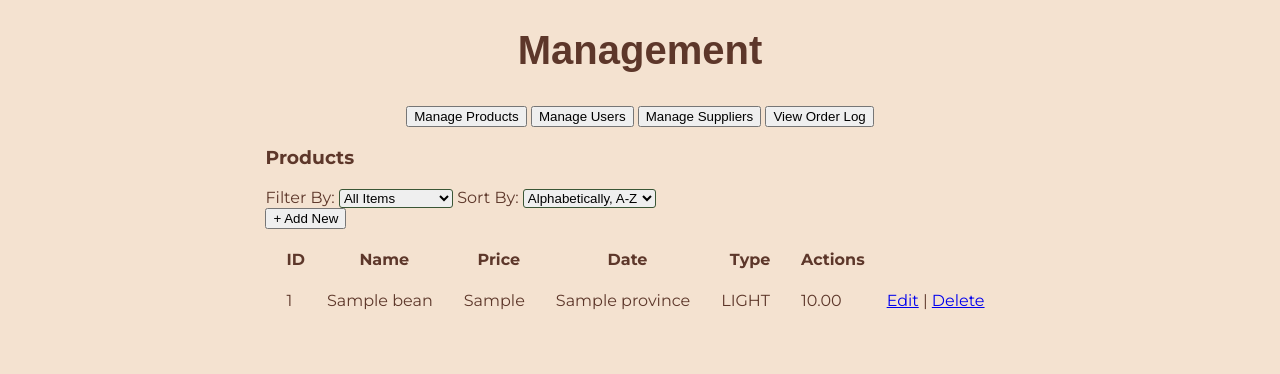
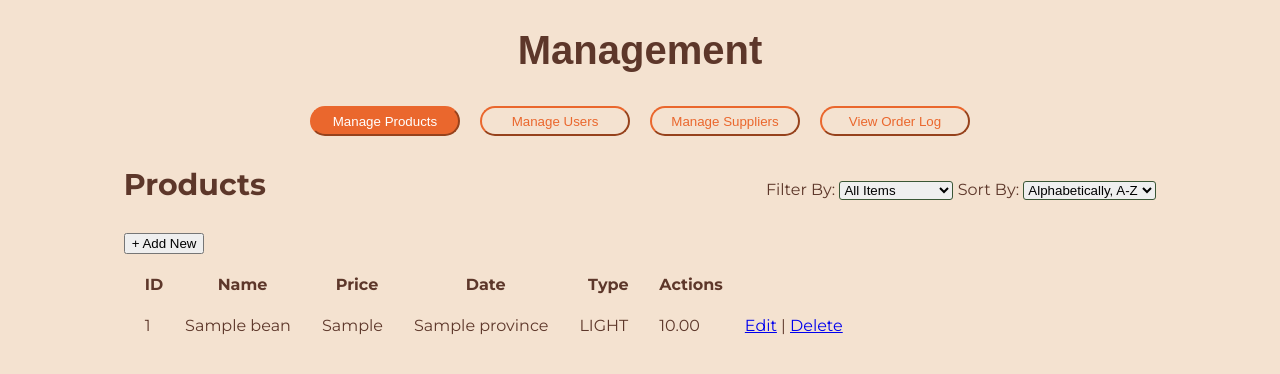
Before and after one commit to henryagunanne/ITDBADM, a PHP site: page /management.php in a window 1280 px wide. Shown: the part 85-459 px from the top of the page. Run offline with PHP 8.4, Linux system fonts and the light colour scheme; tables that the repository leaves empty hold one stand-in row (values such as "Sample post"); data that the repository does not hold is empty; some web fonts are replaced.

Commit message:
updated with admin view

```diff
--- a/View/style.css
+++ b/View/style.css
@@ -567,3 +567,58 @@ hr {
     right: 0;
     top: 0;
 }
+
+/* MANAGEMENT STUFF */
+.management-options {
+    display: flex;
+    flex-direction: row;
+    gap: 20px;
+}
+
+.management-options button {
+    background-color: #F4E2D0;
+    color: #EA672D;
+    border-color: #EA672D;
+    border-radius: 20px;
+
+    width: 150px;
+    height: 30px;
+}
+
+.management-options button.active-btn {
+    background-color: #EA672D;
+    color: white;
+    border-color: #EA672D;
+}
+
+/* hide everything by default */
+#product-management, #user-management, #supplier-management {
+    display: none;
+}
+
+.show-section {
+    display: block !important;
+}
+
+.management-options button:hover {
+    cursor: pointer;
+    background-color: #F0D4B8;
+}
+
+.table-container {
+    display: flex;
+    flex-direction: column;
+}
+
+.table-container.active {
+    top: 80px;
+}
+
+.heading {
+    display: flex;
+    justify-content:space-between;
+    align-items: baseline;
+    gap: 500px;
+}
+
+.heading h3 {font-size: 30px;}
```
